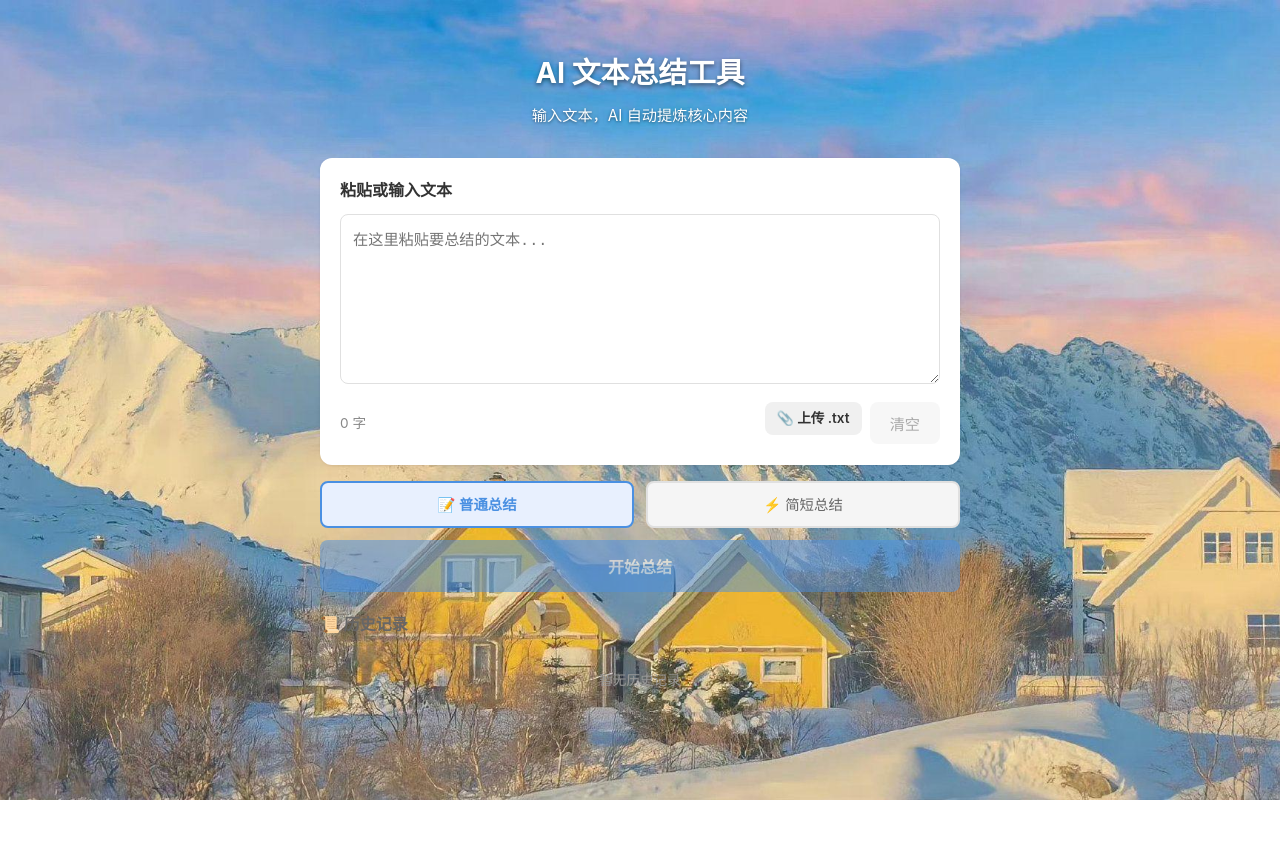
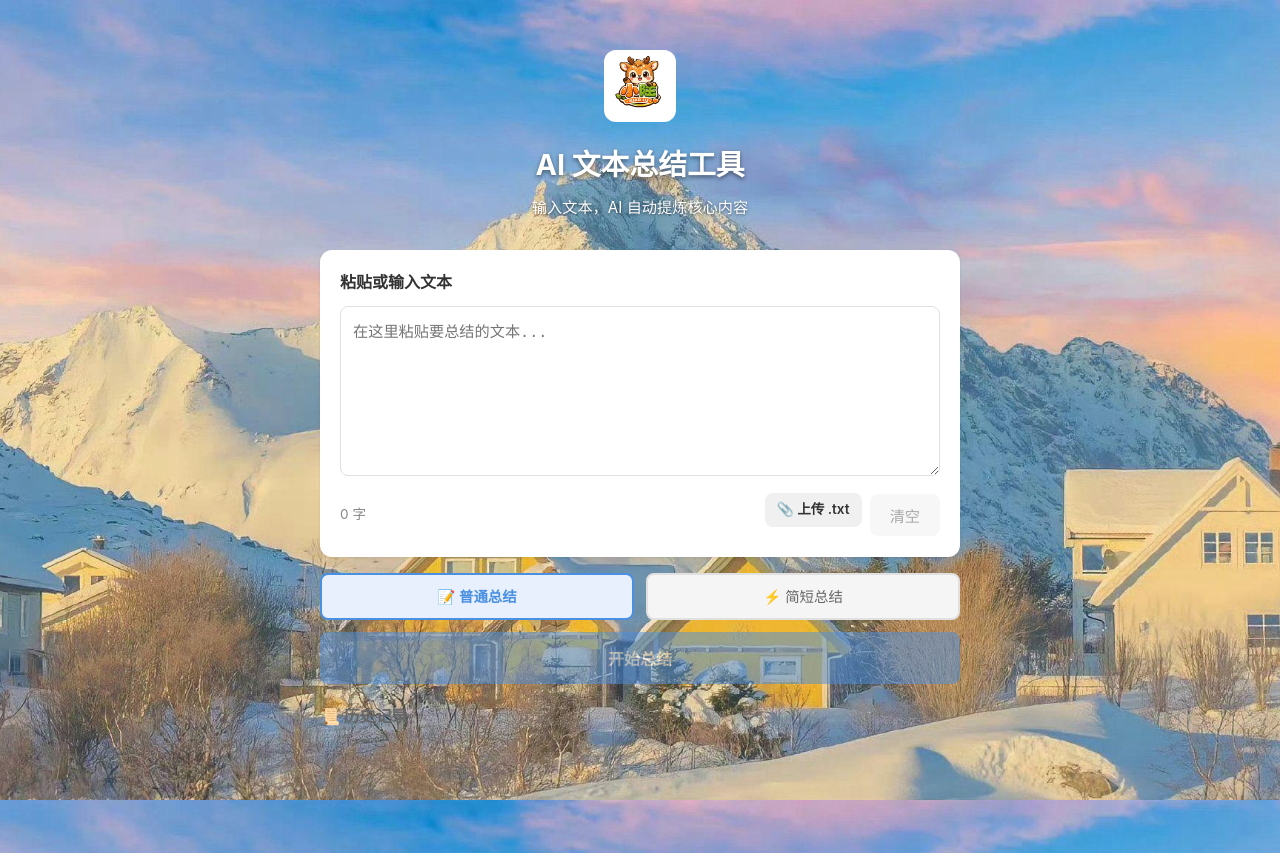
Before and after one commit to airehaozhe-xiaobai/ai-text-summary, a plain HTML site: page index.html in a window 1280 px wide. Before the commit the page ends 800 px from the top, so only its background shows below. Drawn offline with Linux system fonts and the light colour scheme.

Commit message:
Add logo.jpg to header

```diff
--- a/index.html
+++ b/index.html
@@ -10,6 +10,7 @@
     <div class="container">
         <!-- 标题区 -->
         <header>
+            <img src="logo.jpg" alt="logo" class="site-logo">
             <h1>AI 文本总结工具</h1>
             <p class="subtitle">输入文本，AI 自动提炼核心内容</p>
         </header>
```
